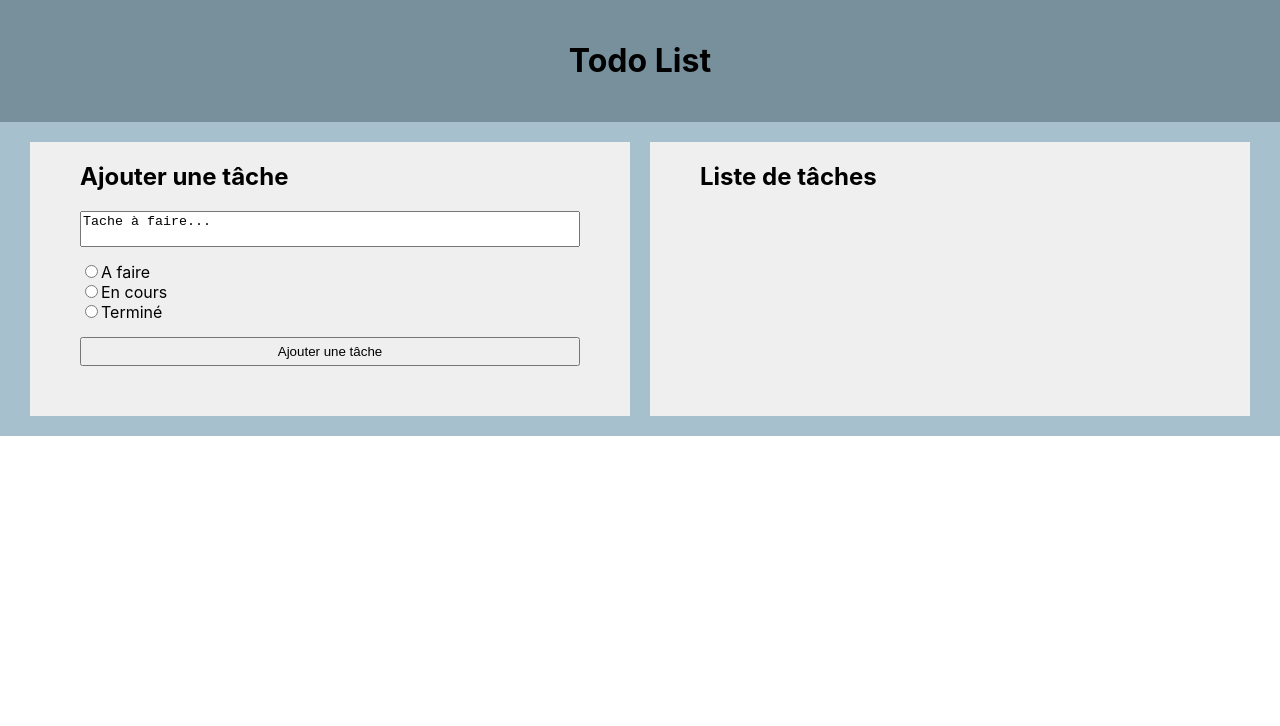
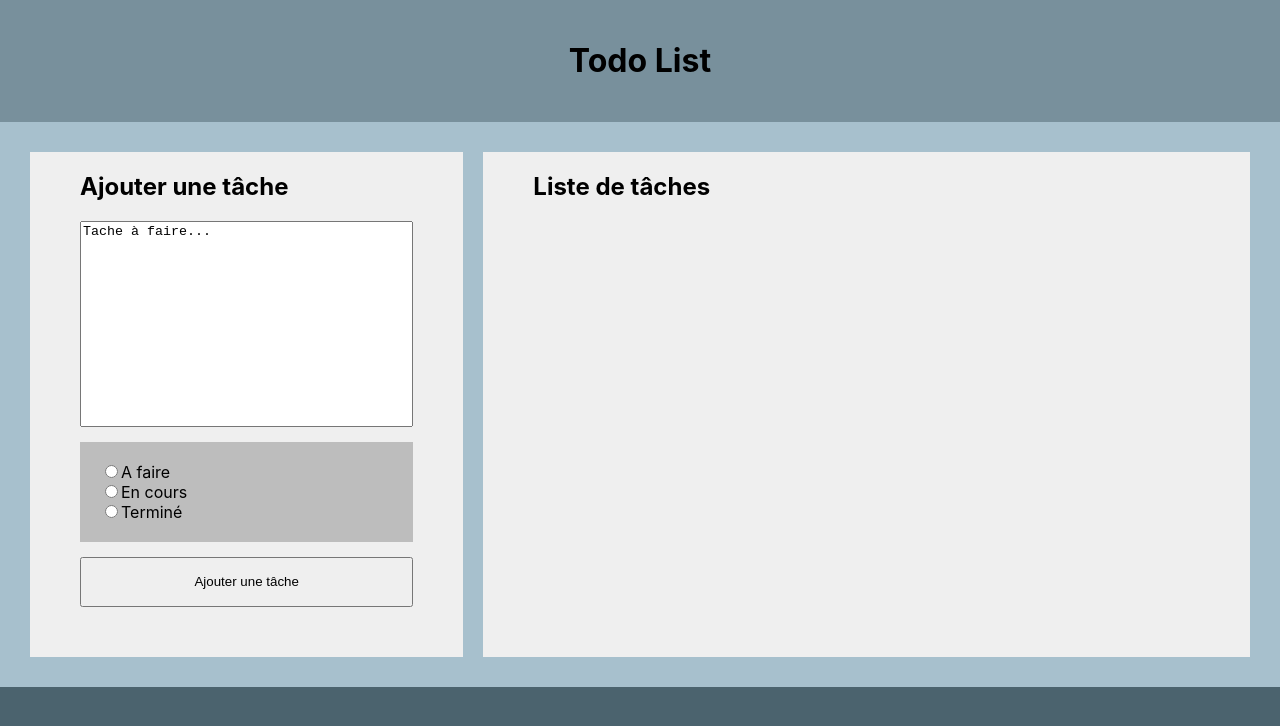
Before and after one commit to AdamNumerisk/todo-List, a React (Create React App) app: page / in a window 1280 px wide. Shown: the top 726 px of the page. Built offline with nearby package versions, Linux system fonts and the light colour scheme.

Commit message:
ajout dates, petites corrections

```diff
--- a/package.json
+++ b/package.json
@@ -3,12 +3,15 @@
   "version": "0.1.0",
   "private": true,
   "dependencies": {
+    "@tanstack/react-table": "^8.5.13",
     "@testing-library/jest-dom": "^5.16.5",
     "@testing-library/react": "^13.4.0",
     "@testing-library/user-event": "^13.5.0",
+    "moment": "^2.29.4",
     "react": "^18.2.0",
     "react-dom": "^18.2.0",
     "react-scripts": "5.0.1",
+    "react-textarea-autosize": "^8.3.4",
     "web-vitals": "^2.1.4"
   },
   "scripts": {
--- a/src/components/AjouterTacheForm.js
+++ b/src/components/AjouterTacheForm.js
@@ -1,3 +1,4 @@
+import moment from "moment";
 import { useState } from "react";
 import "../styles/AjouterTacheForm.css";
 
@@ -13,14 +14,22 @@ function AjouterTacheForm({ tasks, updateTasks, taskName, setTaskName }) {
     } else if (!taskStatus) {
       alert("Veuillez choisir un statut de tâche");
     } else {
-      updateTasks([...tasks, { name: taskName, status: taskStatus }]);
+      updateTasks([
+        ...tasks,
+        {
+          name: taskName,
+          status: taskStatus,
+          creationDate: moment().format("MMMM Do YYYY, h:mm:ss a"),
+          modificationDate: "-",
+        },
+      ]);
     }
   }
-
   return (
     <div className="ajouter-tache-form">
       <h2>Ajouter une tâche</h2>
       <textarea
+        className="tache-form-textarea"
         value={taskName}
         onChange={(e) => setTaskName(e.target.value)}
       ></textarea>
@@ -31,10 +40,11 @@ function AjouterTacheForm({ tasks, updateTasks, taskName, setTaskName }) {
               type="radio"
               name="statut"
               value={option}
+              id={option}
               checked={taskStatus === option}
               onChange={(e) => setTaskStatus(e.target.value)}
             />
-            <label for={option}>{option}</label>
+            <label htmlFor={option}>{option}</label>
           </div>
         ))}
       </div>
--- a/src/components/Tache.js
+++ b/src/components/Tache.js
@@ -1,4 +1,6 @@
 import { useState } from "react";
+import TextareaAutosize from "react-textarea-autosize";
+import moment from "moment";
 
 function Tache({ taskName, taskStatus, updateTasks, tasks, taskIndex }) {
   const options = ["A faire", "En cours", "Terminé"];
@@ -15,9 +17,15 @@ function Tache({ taskName, taskStatus, updateTasks, tasks, taskIndex }) {
   }
   function handleClickSave() {
     const newTasks = [...tasks];
+    const isChanged = newTaskName !== taskName || newTaskStatus !== taskStatus;
+    if (isChanged) {
       newTasks[taskIndex].name = `${newTaskName}`;
       newTasks[taskIndex].status = `${newTaskStatus}`;
+      newTasks[taskIndex].modificationDate = moment().format(
+        "MMMM Do YYYY, h:mm:ss a"
+      );
       updateTasks(newTasks);
+    }
     setEditState(false);
   }
 
@@ -27,11 +35,13 @@ function Tache({ taskName, taskStatus, updateTasks, tasks, taskIndex }) {
         <li>
           {editState ? (
             <div className="edit-tache">
-              <textarea
+              <TextareaAutosize
+                className="edit-textarea"
                 value={newTaskName}
                 onChange={(e) => setNewTaskName(e.target.value)}
-              ></textarea>
+              ></TextareaAutosize>
               <select
+                className="edit-select"
                 value={newTaskStatus}
                 onChange={(e) => setNewTaskStatus(e.target.value)}
               >
@@ -46,19 +56,23 @@ function Tache({ taskName, taskStatus, updateTasks, tasks, taskIndex }) {
             `${taskName} - ${taskStatus}`
           )}
         </li>
-        <div className="buttons">
+        <div className="edit-delete-buttons">
           {!editState ? (
             <button onClick={() => handleClickEdit()}>Modifier</button>
           ) : (
-            <button onClick={() => handleClickSave()}>Sauvegarder</button>
+            <button className="save-button" onClick={() => handleClickSave()}>
+              Sauvegarder
+            </button>
           )}
 
+          {!editState && (
             <button
               onClick={() => handleClickDelete(taskIndex)}
               disabled={editState}
             >
               Supprimer
             </button>
+          )}
         </div>
       </div>
     </div>
--- a/src/styles/AjouterTacheForm.css
+++ b/src/styles/AjouterTacheForm.css
@@ -5,10 +5,23 @@
 }
 
 .tache-form-button {
+  height: 50px;
+  width: auto;
   margin-top: 15px;
   padding: 5px;
+}
+.tache-form-button:hover {
+  cursor: pointer;
 }
 
 .tache-form-options {
   margin-top: 15px;
+  padding: 20px;
+  background-color: #bdbdbd;
 }
+
+.tache-form-textarea {
+  resize: none;
+  width: auto;
+  height: 200px;
+}
--- a/src/styles/Layout.css
+++ b/src/styles/Layout.css
@@ -12,6 +12,19 @@
   padding-left: 50px;
   padding-bottom: 50px;
   padding-right: 50px;
+  margin: 10px;
   color: black;
   background-color: #efefef;
 }
+
+.blocks:nth-child(1) {
+  flex: 1;
+}
+
+.blocks:nth-child(2) {
+  flex: 2;
+}
+
+body {
+  background-color: #4b636e;
+}
--- a/src/styles/ListeTaches.css
+++ b/src/styles/ListeTaches.css
@@ -1,26 +1,50 @@
 .liste-taches {
   display: flex;
   flex-direction: column;
+  list-style: none;
   margin: 5px;
+  padding-left: 0;
 }
 
 .taches {
   padding: 5px;
+
   display: flex;
   justify-content: space-between;
   background-color: #bdbdbd;
 }
 
 .edit-tache {
-  display: flex;
+  display: inline-block;
 }
 
-.buttons {
-  display: flex;
+.edit-delete-buttons {
+  display: inline-block;
   justify-content: right;
   margin-left: 10px;
+  white-space: nowrap;
+  vertical-align: middle;
 }
 
-textarea {
+.edit-select {
+  vertical-align: top;
+  width: 100px;
+  height: 25px;
+  margin-left: 5px;
+}
+
+button {
+  width: 100px;
+  height: 25px;
+}
+
+.save-button {
+  width: 200px;
+  height: 25px;
+}
+
+.edit-textarea {
   resize: none;
+  height: 150px;
+  width: 350px;
 }
```
Also changed, not shown: 1 other file (tests, documents, lock files or other folders). Lines whose indentation alone changed are shown as unchanged.
